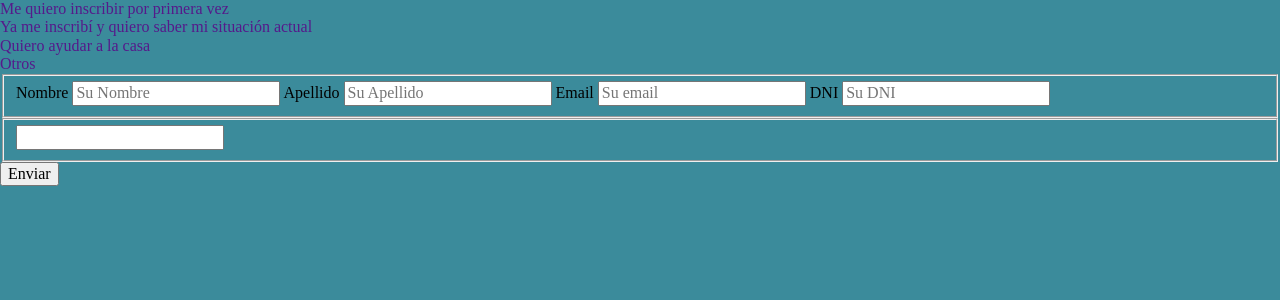
After one commit to YoelIbarra/ibarra-yoel, a PHP site: page /contacto.php in a window 1280 px wide. The commit adds this page. Shown: the top 300 px of the page. Run offline with PHP 8.4, Linux system fonts and the light colour scheme.

Commit message:
Arranco Contacto.php
solo primeros pasos

```diff
--- /dev/null
+++ b/contacto.php
@@ -0,0 +1,41 @@
+<!DOCTYPE html>
+<html lang="es">
+<head>
+    <meta charset="UTF-8">
+    <meta http-equiv="X-UA-Compatible" content="IE=edge">
+    <meta name="viewport" content="width=device-width, initial-scale=1.0">
+    <link rel="stylesheet" href="css/normalize.css">
+    <link rel="stylesheet" href="css/styles.css">
+    <title>Contacto</title>
+</head>
+
+<nav class="contacto-navegacion">
+    <a href="">Me quiero inscribir por primera vez</a>
+    <a href="">Ya me inscribí y quiero saber mi situación actual</a>
+    <a href="">Quiero ayudar a la casa</a>
+    <a href="">Otros</a>
+</nav>
+
+<form action="">
+    <fieldset>
+        <label for="nombre">Nombre</label>
+        <input type="text" id="nombre" name="nombre" placeholder="Su Nombre" maxlength="50" required>
+
+        <label for="apellido">Apellido</label>
+        <input type="text" id="apellido" name="apellido" placeholder="Su Apellido" maxlength="50" required>
+
+        <label for="email">Email</label>
+        <input type="email" id="email" name="email" placeholder="Su email" maxlength="50" required>
+
+        <label for="dni">DNI</label>
+        <input type="number" id="dni" name="dni" placeholder="Su DNI" maxlength="8" required>
+
+    </fieldset>
+    <fieldset>
+        <input type="textarea" placeholder="">
+    </fieldset>
+
+    <input type="submit" value="Enviar">
+</form>
+
+</html>
--- a/css/styles.css
+++ b/css/styles.css
@@ -57,6 +57,19 @@ body {
 .barra-superior a{
     text-decoration: none;
 }
+
+/*footer*/
+.footer{
+    display: flex;
+    justify-content: center;
+    background-color: var(--oscuro);
+    margin-top: 7rem;
+    height: 10rem;
+    padding-top: 2rem;
+    padding-bottom: 3rem;
+
+
+}
 .footer-style{
     display:flex;
     flex-direction: column;
@@ -77,6 +90,7 @@ body {
 
 }
 
+/*---------- INICIO ---------*/
 /*Body*/
 .contenedor-inicio{
     display: flex;
@@ -98,15 +112,16 @@ body {
 }
 
 
-/*footer*/
-.footer{
+
+
+/*---------- CONTACTO ---------*/
+
+.contacto-navegacion{
     display: flex;
-    justify-content: center;
-    background-color: var(--oscuro);
-    margin-top: 7rem;
-    height: 10rem;
-    padding-top: 2rem;
-    padding-bottom: 3rem;
+    flex-direction: column;
 
 
 }
+.contacto-navegacion a{
+    text-decoration: none;
+}
```
